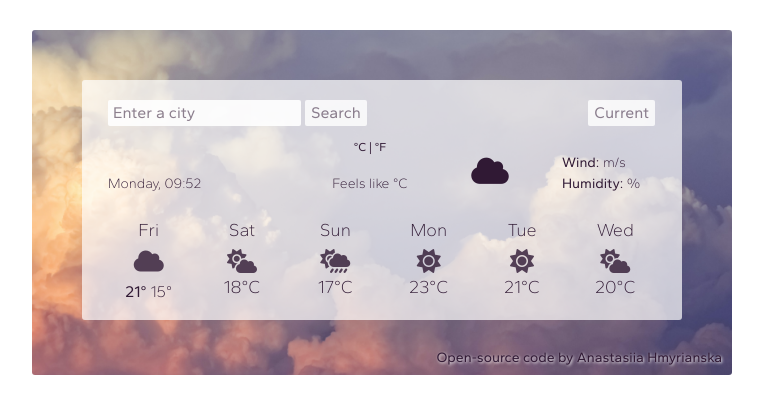
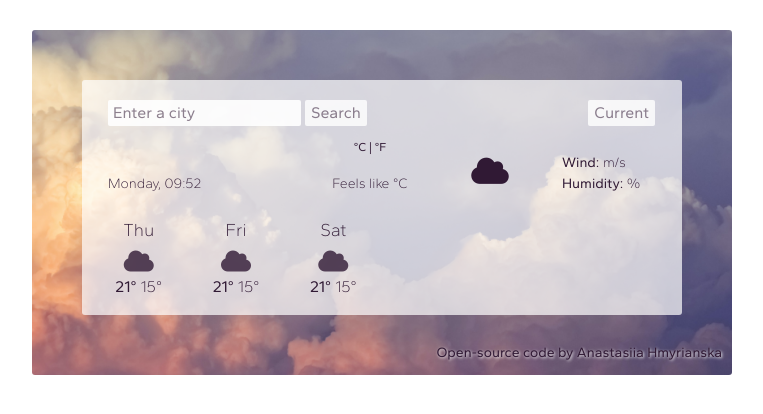
Before and after one commit to AHmyrianska/Challenge, a plain HTML site: page index.html in a window 1280 px wide. Shown: the whole page, without its empty margins (258-1021 px from the left). Drawn offline with nearby package versions, Linux system fonts and the light colour scheme; no server answers.

Commit message:
Added JS template of forecast

```diff
--- a/index.html
+++ b/index.html
@@ -64,37 +64,8 @@
               </ul>
             </div>
           </div>
-          <div class="row forecast">
-            <div class="col-2">
-              <h3>Fri</h3>
-              <i class="fa-solid fa-cloud icon-forecast center"></i>
-              <h4><b>21°</b> 15°</h4>
-            </div>
-            <div class="col-2">
-              <h3>Sat</h3>
-              <i class="fa-solid fa-cloud-sun icon-forecast center"></i>
-              <h3>18°C</h3>
-            </div>
-            <div class="col-2">
-              <h3>Sun</h3>
-              <i class="fa-solid fa-cloud-sun-rain icon-forecast center"></i>
-              <h3>17°C</h3>
-            </div>
-            <div class="col-2">
-              <h3>Mon</h3>
-              <i class="fa-solid fa-sun icon-forecast center"></i>
-              <h3>23°C</h3>
-            </div>
-            <div class="col-2">
-              <h3>Tue</h3>
-              <i class="fa-solid fa-sun icon-forecast center"></i>
-              <h3>21°C</h3>
-            </div>
-            <div class="col-2">
-              <h3>Wed</h3>
-              <i class="fa-solid fa-cloud-sun icon-forecast center"></i>
-              <h3>20°C</h3>
-            </div>
+          <div class="forecast" id="weather-forecast">
+
           </div>
         </div>
              </div>
--- a/src/index.js
+++ b/src/index.js
@@ -164,6 +164,26 @@ function showCelsiusTemp(event) {
   unit.innerHTML = ` °C`;
 }
 
+function displayForecast() {
+  let forecastElement = document.querySelector("#weather-forecast");
+
+  let forecastHTML = `<div class="row">`;
+  let days = ["Thu", "Fri", "Sat"];
+  days.forEach(function (day) {
+    forecastHTML =
+      forecastHTML +
+      `<div class="col-2">
+              <h3>${day}</h3>
+              <i class="fa-solid fa-cloud icon-forecast center"></i>
+              <h4><b>21°</b> 15°</h4>
+            </div>
+           `;
+  });
+
+  forecastHTML = forecastHTML + `</div>`;
+  forecastElement.innerHTML = forecastHTML;
+}
+
 let fahrenheitLink = document.querySelector("#fahrenheit-link");
 fahrenheitLink.addEventListener("click", showFahrenheitTemp);
 
@@ -180,3 +200,4 @@ let searchForm = document.querySelector("#search-form");
 searchForm.addEventListener("submit", search);
 
 searchCity("Paris");
+displayForecast();
--- a/src/styles.css
+++ b/src/styles.css
@@ -36,7 +36,7 @@ h3 {
 
 h4 {
   font-size: 16px;
-  margin-top: 5px;
+  margin-top: 0px;
 }
 
 p,
```
